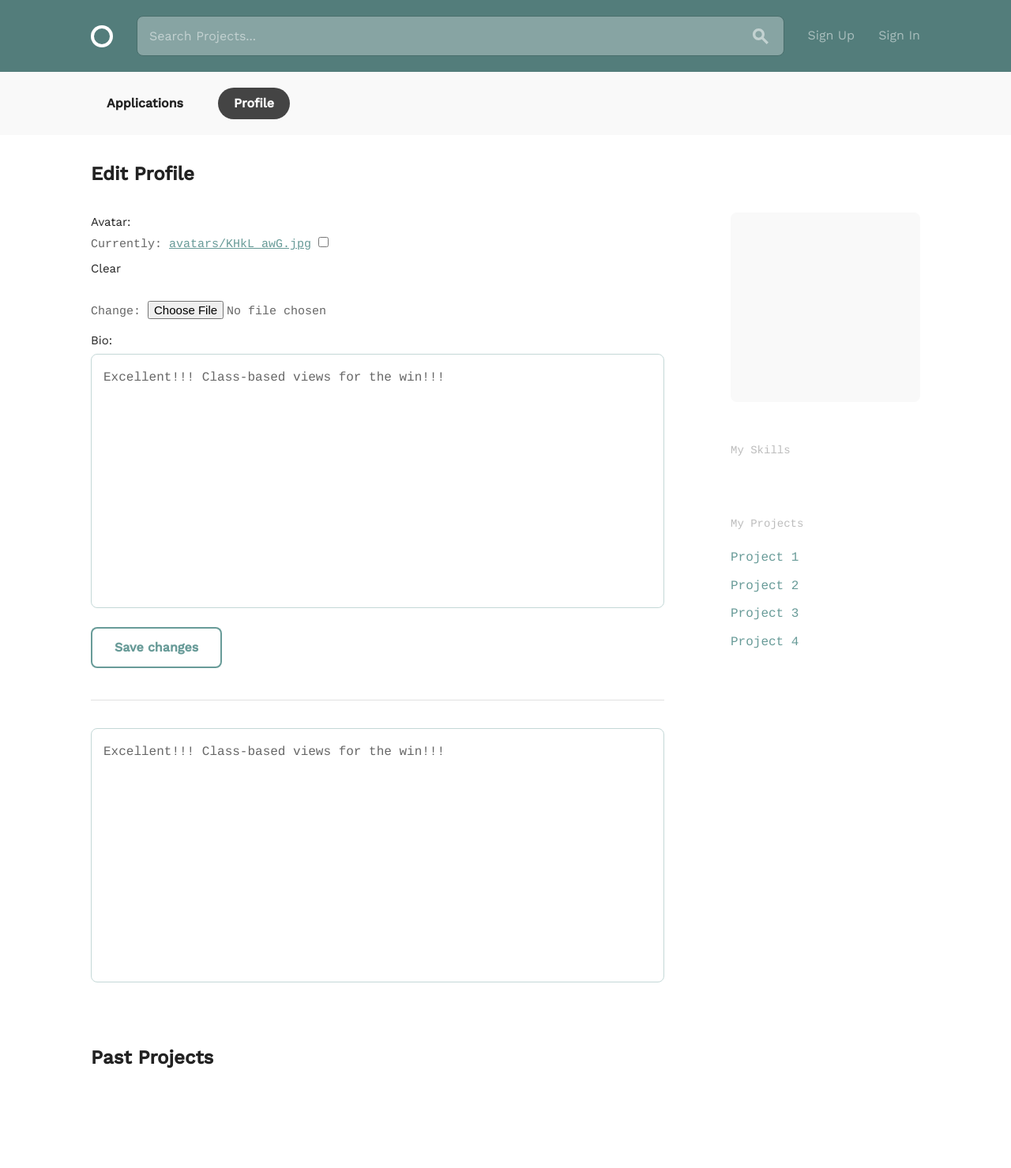
After one commit to nicecore/project_12_social_team_builder, a Django app: page /accounts/profile/1/edit-test/ in a window 1280 px wide. The commit adds this page. Shown: the whole page at 79% size. Run offline with Django 3.2, Linux system fonts and the light colour scheme; data comes from the database, SQL or seed files in the repository; both versions use the stored data as it was after the commit.

Commit message:
edit profile up and running

```diff
--- a/accounts/templates/accounts/signup.html
+++ b/accounts/templates/accounts/signup.html
@@ -2,7 +2,7 @@
 
 {% block content %}
   <div class="bounds">
-    <div class="grid-30 centered">
+    <div class="grid-50 centered">
       <h2>Register</h2>
       <form method="POST">
         {% csrf_token %}
--- /dev/null
+++ b/accounts/templates/accounts/userprofile_form.html
@@ -0,0 +1,96 @@
+{% extends "layout.html" %}
+{% load static from staticfiles %}
+{% block content %}
+<div class="circle--actions--bar">
+  <nav class="bounds">
+    <ul class="circle--pill--list">
+      <li><a href="applications.html">Applications</a></li>
+      <li><a class="selected" href="{% url 'accounts:profile' %}">Profile</a></li>
+    </ul>
+  </nav>
+</div>
+
+<div class="bounds circle--page">
+  <div class="circle--page--header circle--fluid">
+    <div class="circle--fluid--cell circle--fluid--primary">
+      <h2>Edit Profile</h2>
+    </div>
+
+  </div>
+
+  <div class="grid-70">
+    <form action="" method="POST" enctype="multipart/form-data">
+    {% csrf_token %}
+    {{ form }}
+    <button type="submit">Save changes</button>
+    </form>
+    <hr>
+    <div class="circle--article--body">
+      <p>{{ form.bio }}</p>
+    </div>
+
+    <h2>Past Projects</h2>
+    {% if projects %}
+    <table class="u-full-width circle--table">
+      <thead>
+        <tr>
+          <th>Project Title</th>
+          <th class="circle--cell--right">Project Needs</th>
+        </tr>
+      </thead>
+      <tbody>
+        <tr class="clickable-row" data-href="project.html">
+          <td>
+            <h3>Invoice Delivery Tool</h3>
+          </td>
+          <td class="circle--cell--right">
+            <span class="secondary-label">Rails Developer</span>
+          </td>
+        </tr>
+        <tr class="clickable-row" data-href="project.html">
+          <td>
+            <h3>Twitter Client</h3>
+          </td>
+          <td class="circle--cell--right">
+            <span class="secondary-label">Designer</span>
+          </td>
+        </tr>
+      </tbody>
+    </table>
+    {% endif %}
+  </div>
+
+  <div class="grid-25 grid-push-5">
+
+    <div class="circle--secondary--module">
+      <div class="circle--primary--avatar">
+
+      </div>
+    </div>
+
+    <div class="circle--secondary--module">
+      <h4>My Skills</h4>
+      {% if skills %}
+      <ul class="unloaded">
+        <li>Skill 1</li>
+        <li>Skill 2</li>
+        <li>Skill 3</li>
+        <li>Skill 4</li>
+        <li>Skill 5</li>
+      </ul>
+      {% endif %}
+    </div>
+
+    <div class="circle--secondary--module">
+      <h4>My Projects</h4>
+      <!-- Loop through and print out user-owned projects here -->
+      <ul class="circle--link--list">
+        <li><a>Project 1</a></li>
+        <li><a>Project 2</a></li>
+        <li><a>Project 3</a></li>
+        <li><a>Project 4</a></li>
+      </ul>
+    </div>
+  </div>
+</div>
+{% endblock %}
--- a/accounts/urls.py
+++ b/accounts/urls.py
@@ -4,5 +4,9 @@ from . import views
 
 urlpatterns = [
     url(r"logout/$", views.LogoutView.as_view(), name="logout"),
-    url(r"register/$", views.RegisterView.as_view(), name="register")
+    url(r"register/$", views.RegisterView.as_view(), name="register"),
+    # url(r"profile/$", views.ProfileView.as_view(), name="profile"),
+    url(r"profile/$", views.show_profile, name='profile'),
+    # url(r"profile/edit/$", views.edit_profile, name='edit_profile'),
+    url(r"profile/(?P<pk>\d+)/edit-test/$", views.EditProfile.as_view(), name='edit')
 ]
--- a/accounts/views.py
+++ b/accounts/views.py
@@ -1,8 +1,13 @@
 from django.contrib.auth import logout
 from django.contrib.auth.forms import AuthenticationForm, UserCreationForm
 from django.core.urlresolvers import reverse_lazy
-from django.shortcuts import render
+from django.shortcuts import render, redirect
+from django.urls import reverse
 from django.views import generic
+from django.views.generic.edit import UpdateView
+
+from . import forms
+from . import models
 
 
 
@@ -18,3 +23,35 @@ class RegisterView(generic.CreateView):
     form_class = UserCreationForm
     success_url = reverse_lazy('home')
     template_name = "accounts/signup.html"
+
+
+
+
+# class ProfileView(generic.TemplateView):
+#     # Needs to grab a user and pass it to the template so we can access their name and bio
+#     pass
+
+
+def show_profile(request):
+    profile = request.user.userprofile
+    return render(request, 'accounts/profile.html', {'profile': profile})
+
+
+# def edit_profile(request):
+#     form = forms.ProfileForm(instance=request.user.userprofile)
+#     if request.method == "POST":
+#         form = forms.ProfileForm(
+#             data=request.POST,
+#             instance=request.user.userprofile,
+#             files=request.FILES
+#         )
+#         if form.is_valid():
+#             form.save()
+#             return redirect(reverse('accounts:profile'))
+#     return render(request, 'accounts/profile_edit.html', {'form': form})
+
+
+class EditProfile(UpdateView):
+    model = models.UserProfile
+    fields = ['avatar', 'bio']
+    success_url = reverse_lazy('accounts:profile')
--- a/teambuilder/urls.py
+++ b/teambuilder/urls.py
@@ -23,6 +23,7 @@ from django.views.generic import TemplateView
 
 
 
+
 urlpatterns = [
     url(r'^admin/', admin.site.urls),
     url(r'^$', TemplateView.as_view(template_name='layout.html'), name='home'),
@@ -31,3 +32,4 @@ urlpatterns = [
 ]
 
 urlpatterns += staticfiles_urlpatterns()
+urlpatterns += static(settings.MEDIA_URL, document_root=settings.MEDIA_ROOT)
--- a/templates/layout.html
+++ b/templates/layout.html
@@ -37,7 +37,7 @@
     <div class="bounds">
       <div class="circle--fluid">
         <div class="circle--fluid--cell">
-          <h1 class="hide-text circle--logo"><a class="logo" href="index.html">Circle</a></h1>
+          <h1 class="hide-text circle--logo"><a class="logo" href="{% url 'home' %}">Circle</a></h1>
         </div>
         <div class="circle--fluid--cell circle--fluid--primary">
           <div class="circle--search">
@@ -54,10 +54,10 @@
           <nav>
             <ul class="circle--inline">
               {% if user.is_authenticated %}
-              <li><a href="#">Sign Out</a></li>
+              <li><a href="{% url 'accounts:logout' %}">Sign Out</a></li>
               {% else %}
-              <li><a href="#">Sign Up</a></li>
-              <li><a href="#">Sign In</a></li>
+              <li><a href="{% url 'accounts:register' %}">Sign Up</a></li>
+              <li><a href="{% url 'login' %}">Sign In</a></li>
               {% endif %}
             </ul>
           </nav>
--- a/templates/registration/login.html
+++ b/templates/registration/login.html
@@ -2,7 +2,7 @@
 
 {% block content %}
   <div class="bounds">
-    <div class="grid-30 centered">
+    <div class="grid-50 centered">
       <h2>Sign In</h2>
       <form method="POST">
         {% csrf_token %}
```
Also changed, not shown: accounts/forms.py (added, +7 -0 lines), accounts/templates/accounts/profile.html (added, +95 -0 lines), accounts/templates/accounts/profile_edit.html (added, +96 -0 lines), templates/profile.html (deleted, +0 -152 lines), README.md (added), db.sqlite3, files/avatars/KHkL_awG.jpg (added), files/avatars/Screen_Shot_2016-10-11_at_11.54.56_AM.png (added), files/avatars/Screen_Shot_2016-10-11_at_11.57.24_AM.png (added), files/avatars/Screen_Shot_2016-12-10_at_11.18.47_PM.png (added), files/avatars/Screen_Shot_2017-03-12_at_3.48.23_PM.png (added).
